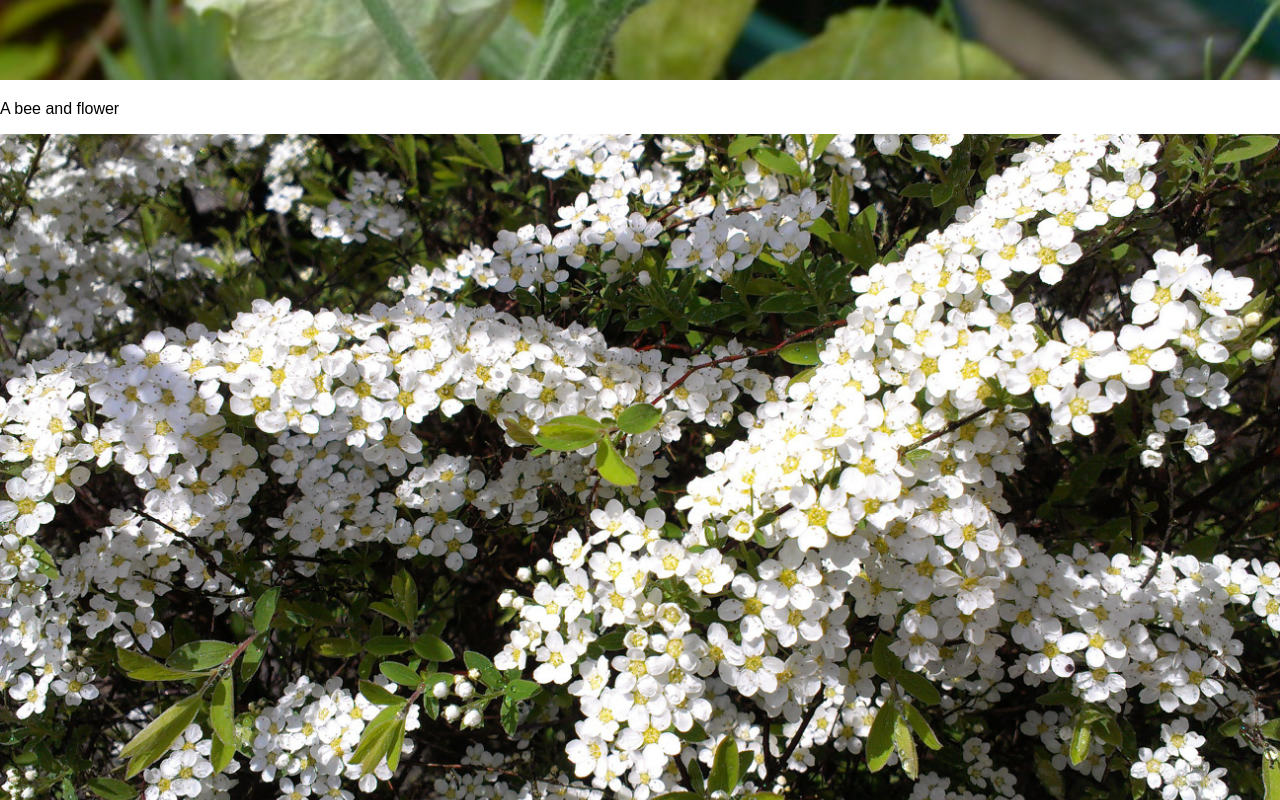
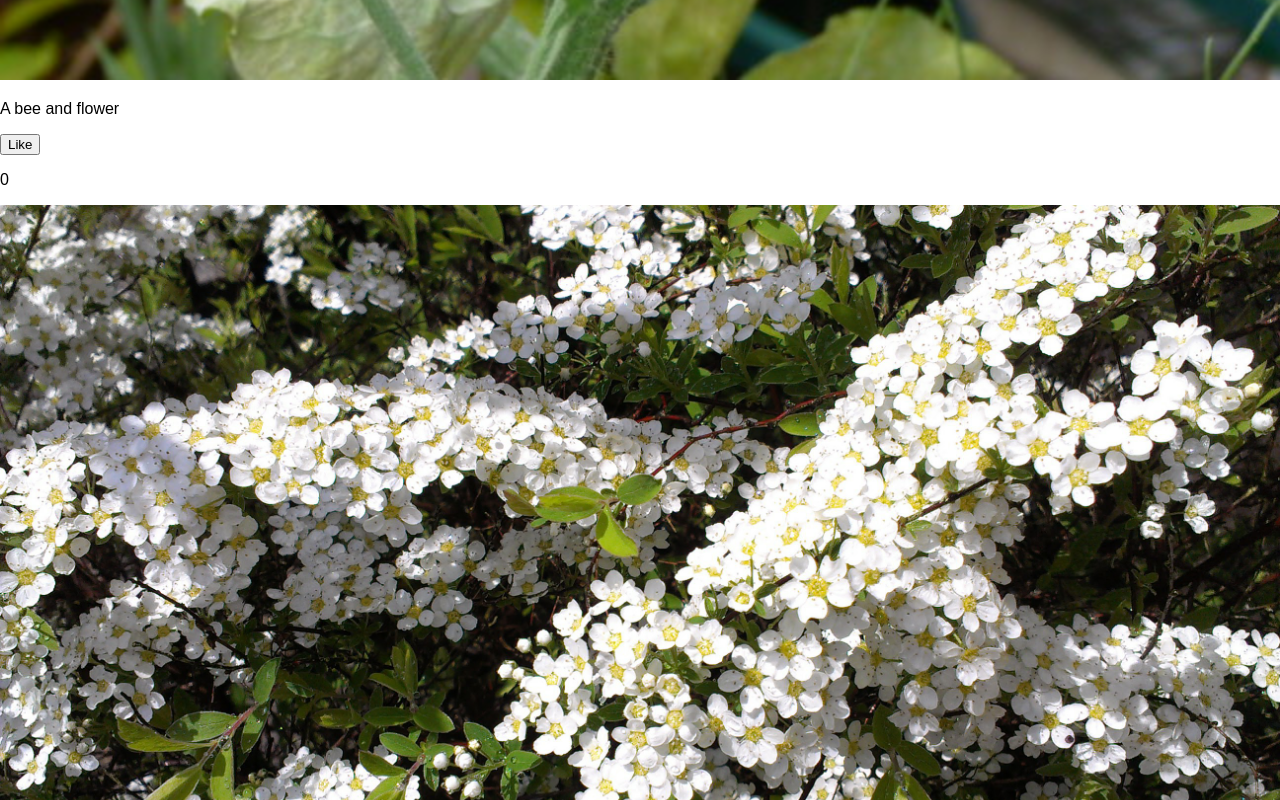
Before and after one commit to Faiza-Mazhar/PhotoDisplay, a React (Create React App) app: page / in a window 1280 px wide. Shown: the part 960-1760 px from the top of the page. Built offline with nearby package versions, Linux system fonts and the light colour scheme.

Commit message:
Added a LikeButton component
It updates the number of counts for respective image and store it in local storage too. Next time when the user comes back, the previous date will be read from the loacl storage and will be displayed initially.

```diff
--- a/src/App.js
+++ b/src/App.js
@@ -2,9 +2,17 @@ import React from 'react';
 import './App.css';
 import { PhotoPanel } from './PhotoPanel';
 
+
+function setLikes(pic, value) {
+  localStorage.setItem(pic, value)
+}
+
 function App(props) {
   let photoPanels = props.pictures.map((picture, index) => {
-    return <PhotoPanel {...picture} key = {index}/>
+    return <PhotoPanel {...picture}
+      key = {index}
+      likesCount = { Number(localStorage.getItem(picture.pic)) || 0}
+      setLikesLocalStorage = {setLikes}/>
   })
   return (<React.Fragment>
     <h1>Photos</h1>
--- /dev/null
+++ b/src/LikeButton.js
@@ -0,0 +1,15 @@
+import React from 'react';
+export const LikeButton = ({ value, setCount, setLikesLocalStorage, pic }) => {
+  return (<div>
+    <span>
+      <button onClick={() => {
+        let temp = value + 1
+        setCount(temp);
+        setLikesLocalStorage(pic, temp);
+      }}>
+        Like
+      </button>
+    </span>
+  </div>
+  );
+};
--- a/src/PhotoPanel.js
+++ b/src/PhotoPanel.js
@@ -1,10 +1,19 @@
 import React from 'react';
 import { Label } from './Label';
 import { Image } from './Image';
-export const PhotoPanel = ({ pic, label }) => {
+import { LikeButton } from './LikeButton';
+
+export const PhotoPanel = ({ pic, label, index, likesCount, setLikesLocalStorage}) => {
+  const [count, setCount] = React.useState(likesCount);
   return (<div>
     <Image pic={pic} label={label} />
     <Label label={label} />
+    <LikeButton
+      value = {count}
+      setCount = {setCount}
+      setLikesLocalStorage = {setLikesLocalStorage}
+      pic = {pic}/>
+    <Label label = {count} />
   </div>
   );
 };
```
